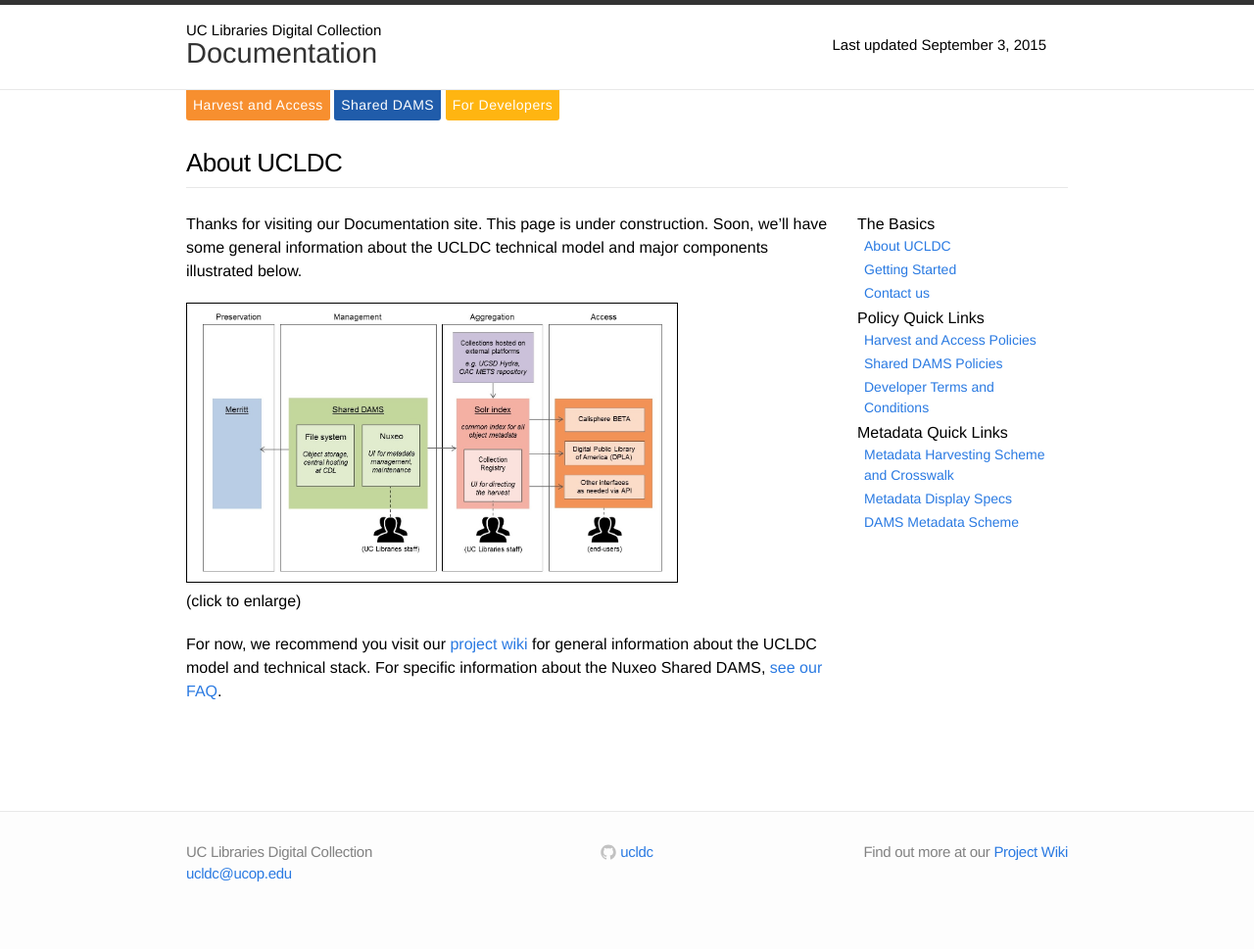
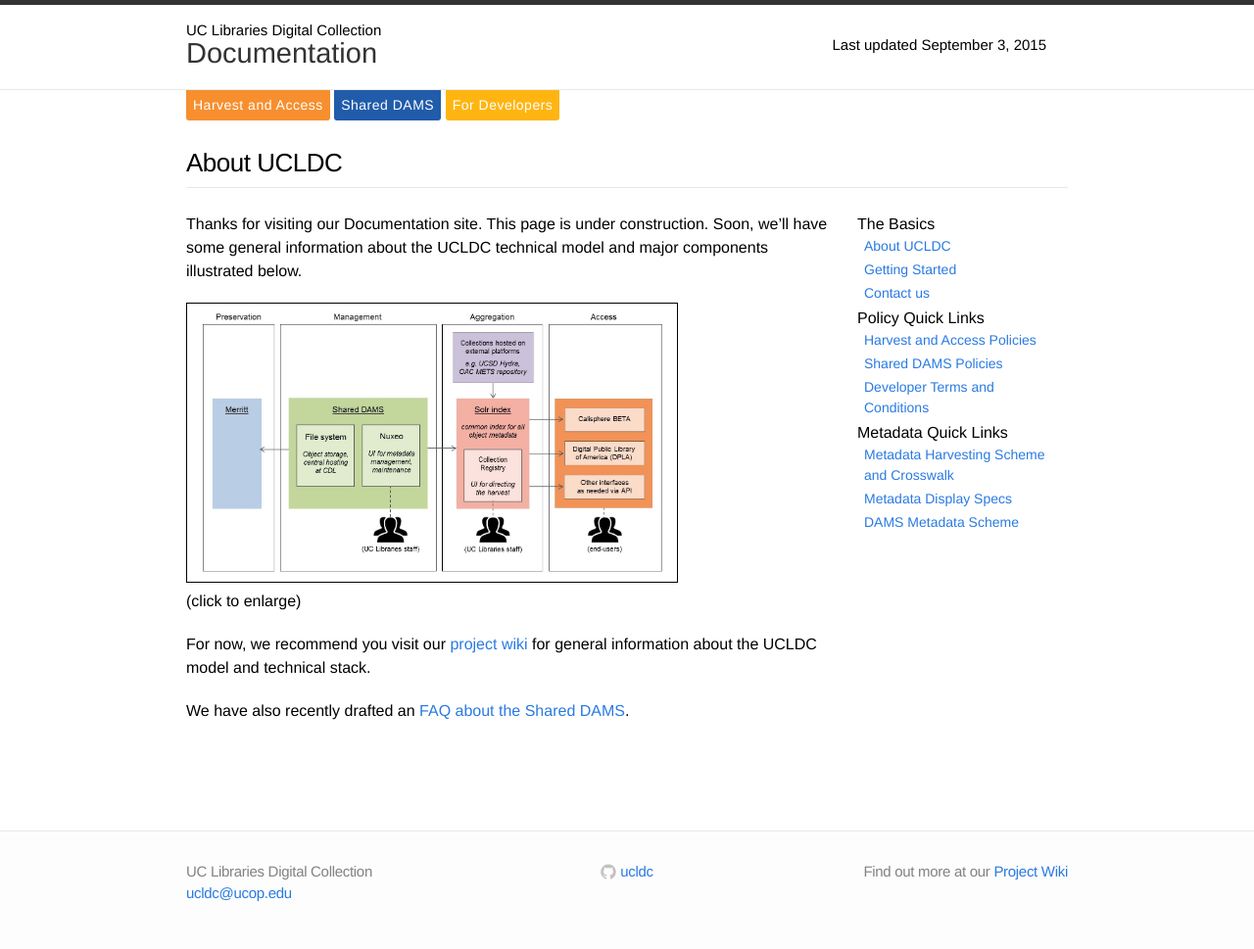
Before and after one commit to ucldc/ucldc-docs, a Jekyll site: the page built from docs/about.md, in a window 1280 px wide. Shown: the whole page at 98% size. Built offline with Jekyll 4.4.1, drawn with Linux system fonts in a browser that asks for light colours; nearby versions of some CDN libraries.

Commit message:
Update about.md

```diff
--- a/docs/about.md
+++ b/docs/about.md
@@ -10,7 +10,9 @@
 </a>
 <br>(click to enlarge)
 
-For now, we recommend you visit our [project wiki](https://wiki.library.ucsf.edu/display/UCLDC/Overview+of+UCLDC+Implementation) for general information about the UCLDC model and technical stack. For specific information about the Nuxeo Shared DAMS, <a href="http://ucldc.github.io/ucldc-docs/docs/dams/faq/">see our FAQ</a>.
+For now, we recommend you visit our [project wiki](https://wiki.library.ucsf.edu/display/UCLDC/Overview+of+UCLDC+Implementation) for general information about the UCLDC model and technical stack.
+
+We have also recently drafted an <a href="http://ucldc.github.io/ucldc-docs/docs/dams/faq/">FAQ about the Shared DAMS</a>.
 
 
 <!--
```
